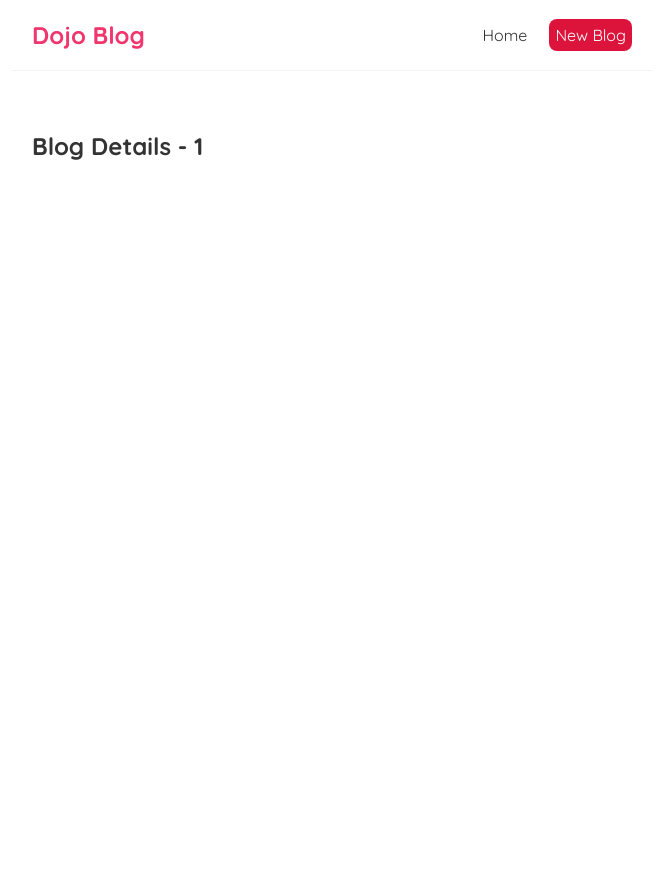
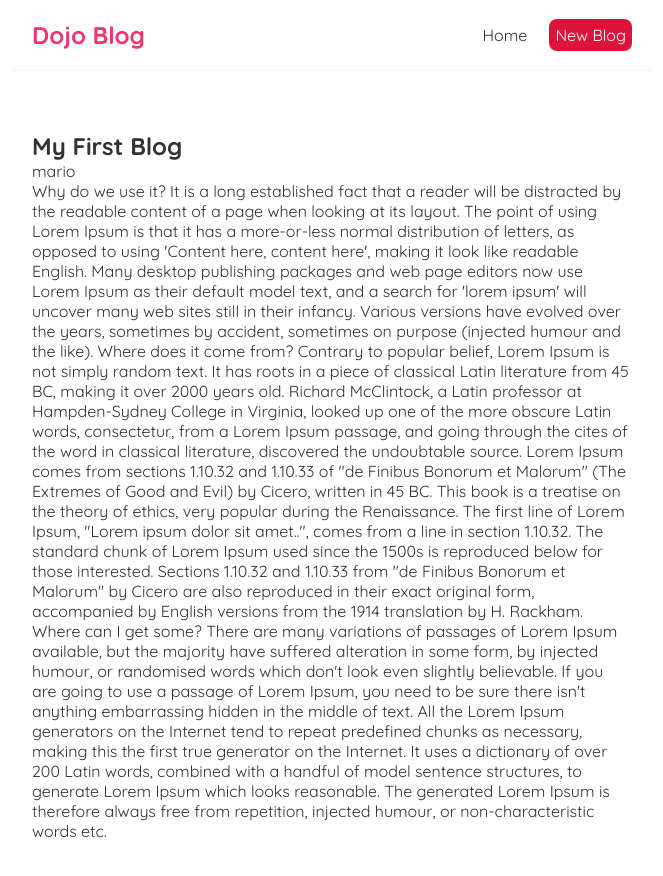
Before and after one commit to othmaneuw/simple-blog-react, a React (Create React App) app: page /blogs/1 in a window 1280 px wide. Shown: the top 876 px of the page, without its empty margins (308-971 px from the left). Before the commit the page ends 800 px from the top, so only its background shows below. Built offline with nearby package versions, Linux system fonts and the light colour scheme; data requests are answered from the project's data file.

Commit message:
fetching single blog

```diff
--- a/src/BlogDetails.js
+++ b/src/BlogDetails.js
@@ -1,10 +1,22 @@
 import {useParams} from 'react-router-dom'
+import useFetch from './useFetch';
 
 const Details = () => {
     const {id} = useParams();
+    const {data : blog , isPending ,error} = useFetch('http://localhost:8000/blogs/'+id);
     return (
         <div className="details">
-            <h2>Blog Details - {id}</h2>
+            {isPending && <div>Loading...</div>}
+            {error && <div>{error}</div>}
+            {blog && (
+                <article>
+                    <h2> {blog.title} </h2>
+                    <p> {blog.author} </p>
+                    <div>
+                        {blog.body}
+                    </div>
+                </article>
+            )}
         </div>
     );
 }
```
